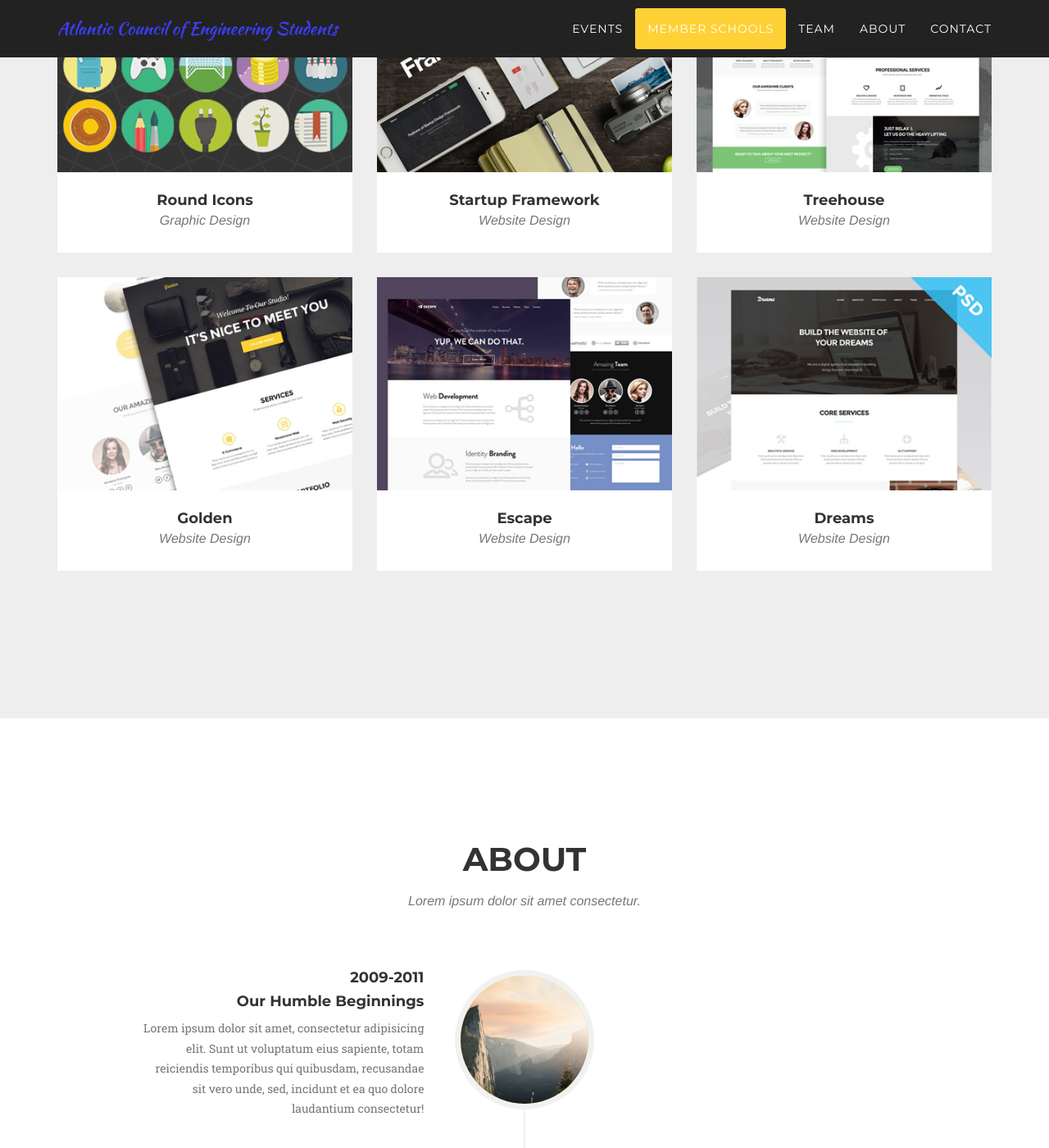
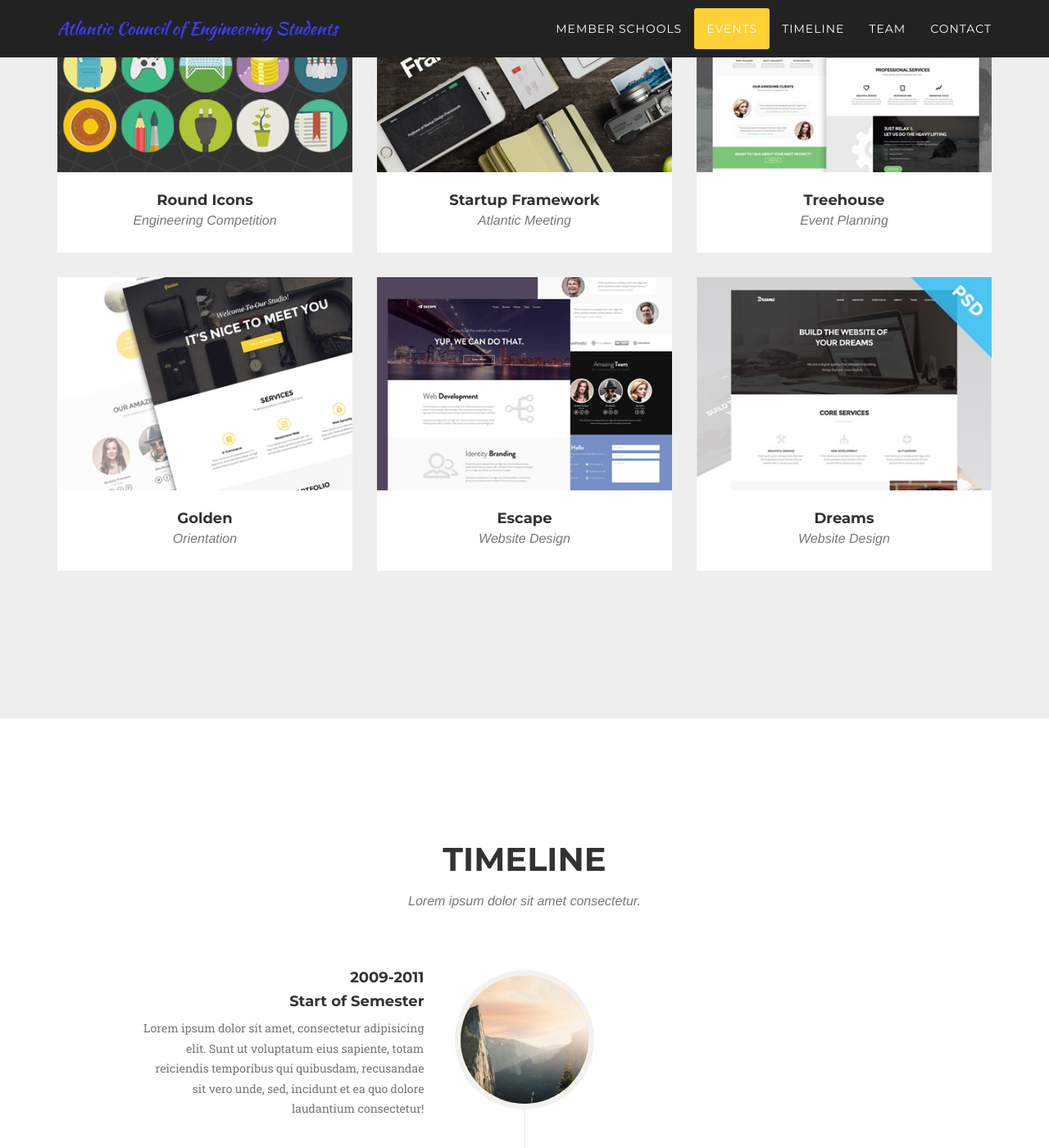
Before and after one commit to b2simms/aces, a Jekyll site: the page index.html, which Jekyll copies as it is, in a window 1280 px wide and 1400 px high, scrolled down 1891 px. Shown: the whole window at 82% size. Built offline with Jekyll 4.4.1, drawn with Linux system fonts in a browser that asks for light colours; nearby versions of some CDN libraries; some web fonts are replaced; some of the changed text lies outside the part shown.

Commit message:
Updating the text

```diff
--- a/index.html
+++ b/index.html
@@ -54,16 +54,16 @@
                         <a href="#page-top"></a>
                     </li>
                     <li>
-                        <a class="page-scroll" href="#services">Events</a>
+                        <a class="page-scroll" href="#services">Member Schools</a>
                     </li>
                     <li>
-                        <a class="page-scroll" href="#portfolio">Member Schools</a>
+                        <a class="page-scroll" href="#portfolio">Events</a>
                     </li>
                     <li>
-                        <a class="page-scroll" href="#about">Team</a>
+                        <a class="page-scroll" href="#about">Timeline</a>
                     </li>
                     <li>
-                        <a class="page-scroll" href="#team">About</a>
+                        <a class="page-scroll" href="#team">Team</a>
                     </li>
                     <li>
                         <a class="page-scroll" href="#contact">Contact</a>
@@ -81,7 +81,7 @@
             <div class="intro-text">
                 <div class="intro-lead-in">Welcome To The Webpage!</div>
                 <div class="intro-heading">It's currently under development</div>
-                <a href="#services" class="page-scroll btn btn-xl">Tell Me More</a>
+                <a href="#portfolio" class="page-scroll btn btn-xl">Events</a>
             </div>
         </div>
     </header>
@@ -91,7 +91,7 @@
         <div class="container">
             <div class="row">
                 <div class="col-lg-12 text-center">
-                    <h2 class="section-heading">Services</h2>
+                    <h2 class="section-heading">Member Schools</h2>
                     <h3 class="section-subheading text-muted">Lorem ipsum dolor sit amet consectetur.</h3>
                 </div>
             </div>
@@ -101,7 +101,7 @@
                         <i class="fa fa-circle fa-stack-2x text-primary"></i>
                         <i class="fa fa-shopping-cart fa-stack-1x fa-inverse"></i>
                     </span>
-                    <h4 class="service-heading">E-Commerce</h4>
+                    <h4 class="service-heading">UNB</h4>
                     <p class="text-muted">Lorem ipsum dolor sit amet, consectetur adipisicing elit. Minima maxime quam architecto quo inventore harum ex magni, dicta impedit.</p>
                 </div>
                 <div class="col-md-4">
@@ -109,7 +109,7 @@
                         <i class="fa fa-circle fa-stack-2x text-primary"></i>
                         <i class="fa fa-laptop fa-stack-1x fa-inverse"></i>
                     </span>
-                    <h4 class="service-heading">Responsive Design</h4>
+                    <h4 class="service-heading">DAL</h4>
                     <p class="text-muted">Lorem ipsum dolor sit amet, consectetur adipisicing elit. Minima maxime quam architecto quo inventore harum ex magni, dicta impedit.</p>
                 </div>
                 <div class="col-md-4">
@@ -117,7 +117,7 @@
                         <i class="fa fa-circle fa-stack-2x text-primary"></i>
                         <i class="fa fa-lock fa-stack-1x fa-inverse"></i>
                     </span>
-                    <h4 class="service-heading">Web Security</h4>
+                    <h4 class="service-heading">UPEI</h4>
                     <p class="text-muted">Lorem ipsum dolor sit amet, consectetur adipisicing elit. Minima maxime quam architecto quo inventore harum ex magni, dicta impedit.</p>
                 </div>
             </div>
@@ -129,7 +129,7 @@
         <div class="container">
             <div class="row">
                 <div class="col-lg-12 text-center">
-                    <h2 class="section-heading">Portfolio</h2>
+                    <h2 class="section-heading">Events</h2>
                     <h3 class="section-subheading text-muted">Lorem ipsum dolor sit amet consectetur.</h3>
                 </div>
             </div>
@@ -145,7 +145,7 @@
                     </a>
                     <div class="portfolio-caption">
                         <h4>Round Icons</h4>
-                        <p class="text-muted">Graphic Design</p>
+                        <p class="text-muted">Engineering Competition</p>
                     </div>
                 </div>
                 <div class="col-md-4 col-sm-6 portfolio-item">
@@ -159,7 +159,7 @@
                     </a>
                     <div class="portfolio-caption">
                         <h4>Startup Framework</h4>
-                        <p class="text-muted">Website Design</p>
+                        <p class="text-muted">Atlantic Meeting</p>
                     </div>
                 </div>
                 <div class="col-md-4 col-sm-6 portfolio-item">
@@ -173,7 +173,7 @@
                     </a>
                     <div class="portfolio-caption">
                         <h4>Treehouse</h4>
-                        <p class="text-muted">Website Design</p>
+                        <p class="text-muted">Event Planning</p>
                     </div>
                 </div>
                 <div class="col-md-4 col-sm-6 portfolio-item">
@@ -187,7 +187,7 @@
                     </a>
                     <div class="portfolio-caption">
                         <h4>Golden</h4>
-                        <p class="text-muted">Website Design</p>
+                        <p class="text-muted">Orientation</p>
                     </div>
                 </div>
                 <div class="col-md-4 col-sm-6 portfolio-item">
@@ -227,7 +227,7 @@
         <div class="container">
             <div class="row">
                 <div class="col-lg-12 text-center">
-                    <h2 class="section-heading">About</h2>
+                    <h2 class="section-heading">Timeline</h2>
                     <h3 class="section-subheading text-muted">Lorem ipsum dolor sit amet consectetur.</h3>
                 </div>
             </div>
@@ -241,7 +241,7 @@
                             <div class="timeline-panel">
                                 <div class="timeline-heading">
                                     <h4>2009-2011</h4>
-                                    <h4 class="subheading">Our Humble Beginnings</h4>
+                                    <h4 class="subheading">Start of Semester</h4>
                                 </div>
                                 <div class="timeline-body">
                                     <p class="text-muted">Lorem ipsum dolor sit amet, consectetur adipisicing elit. Sunt ut voluptatum eius sapiente, totam reiciendis temporibus qui quibusdam, recusandae sit vero unde, sed, incidunt et ea quo dolore laudantium consectetur!</p>
@@ -255,7 +255,7 @@
                             <div class="timeline-panel">
                                 <div class="timeline-heading">
                                     <h4>March 2011</h4>
-                                    <h4 class="subheading">An Agency is Born</h4>
+                                    <h4 class="subheading">Event #1</h4>
                                 </div>
                                 <div class="timeline-body">
                                     <p class="text-muted">Lorem ipsum dolor sit amet, consectetur adipisicing elit. Sunt ut voluptatum eius sapiente, totam reiciendis temporibus qui quibusdam, recusandae sit vero unde, sed, incidunt et ea quo dolore laudantium consectetur!</p>
@@ -269,7 +269,7 @@
                             <div class="timeline-panel">
                                 <div class="timeline-heading">
                                     <h4>December 2012</h4>
-                                    <h4 class="subheading">Transition to Full Service</h4>
+                                    <h4 class="subheading">More Information</h4>
                                 </div>
                                 <div class="timeline-body">
                                     <p class="text-muted">Lorem ipsum dolor sit amet, consectetur adipisicing elit. Sunt ut voluptatum eius sapiente, totam reiciendis temporibus qui quibusdam, recusandae sit vero unde, sed, incidunt et ea quo dolore laudantium consectetur!</p>
@@ -292,9 +292,9 @@
                         </li>
                         <li class="timeline-inverted">
                             <div class="timeline-image">
-                                <h4>Be Part
-                                    <br>Of Our
-                                    <br>Story!</h4>
+                                <h4>The
+                                    <br>Atlantic
+                                    <br>Schools!</h4>
                             </div>
                         </li>
                     </ul>
@@ -316,8 +316,8 @@
                 <div class="col-sm-4">
                     <div class="team-member">
                         <img src="img/team/1.jpg" class="img-responsive img-circle" alt="">
-                        <h4>Kay Garland</h4>
-                        <p class="text-muted">Lead Designer</p>
+                        <h4>Member #1</h4>
+                        <p class="text-muted">President</p>
                         <ul class="list-inline social-buttons">
                             <li><a href="#"><i class="fa fa-twitter"></i></a>
                             </li>
@@ -331,8 +331,8 @@
                 <div class="col-sm-4">
                     <div class="team-member">
                         <img src="img/team/2.jpg" class="img-responsive img-circle" alt="">
-                        <h4>Larry Parker</h4>
-                        <p class="text-muted">Lead Marketer</p>
+                        <h4>Member #2</h4>
+                        <p class="text-muted">VP</p>
                         <ul class="list-inline social-buttons">
                             <li><a href="#"><i class="fa fa-twitter"></i></a>
                             </li>
@@ -346,8 +346,8 @@
                 <div class="col-sm-4">
                     <div class="team-member">
                         <img src="img/team/3.jpg" class="img-responsive img-circle" alt="">
-                        <h4>Diana Pertersen</h4>
-                        <p class="text-muted">Lead Developer</p>
+                        <h4>Member #3</h4>
+                        <p class="text-muted">Outreach</p>
                         <ul class="list-inline social-buttons">
                             <li><a href="#"><i class="fa fa-twitter"></i></a>
                             </li>
@@ -409,9 +409,9 @@
                     <form name="sentMessage" id="contactForm" novalidate>
                         <div class="row">
                             <div class="col-lg-12 text-center">
-                                <a href="mailto:brent.simmons@unb.ca">
+                                <a href="mailto:atlantic@cfes.ca">
                                     <div class="btn btn-xl">
-                                        Email: brent.simmons@unb.ca
+                                        Email: atlantic@cfes.ca
                                     </div>
                                 </a>
                             </div>
```
